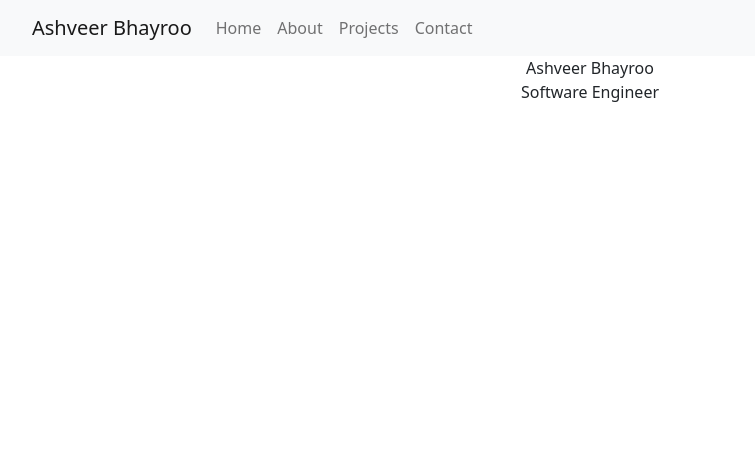
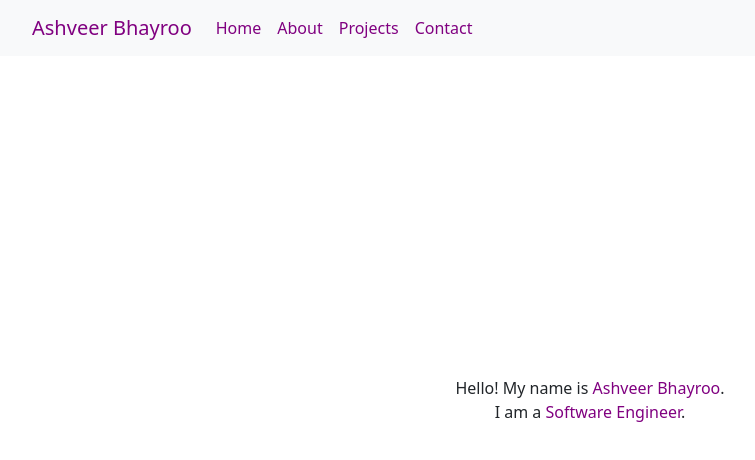
Before and after one commit to AshveerB/dossier, a React (Create React App) app: page / in a window 1280 px wide. Shown: the top 460 px of the page, without its empty margins (50-805 px from the left). Built offline with nearby package versions, Linux system fonts and the light colour scheme.

Commit message:
add css to home and contact pages

```diff
--- a/src/components/nav/NavBar.jsx
+++ b/src/components/nav/NavBar.jsx
@@ -1,18 +1,19 @@
 import React from 'react';
 import { Navbar, Container, Nav } from 'react-bootstrap'
+import './navbar.css'
 
 function NavBar(props) {
     return (
         <Navbar bg="light" expand="lg">
-            <Container>
-                <Navbar.Brand href="/">Ashveer Bhayroo</Navbar.Brand>
+            <Container >
+                <Navbar.Brand href="/"><span className='nav-color'>Ashveer Bhayroo</span></Navbar.Brand>
                 <Navbar.Toggle aria-controls="basic-navbar-nav" />
                 <Navbar.Collapse id="basic-navbar-nav">
                     <Nav className="me-auto">
-                        <Nav.Link href="/">Home</Nav.Link>
-                        <Nav.Link href="/about">About</Nav.Link>
-                        <Nav.Link href="/projects">Projects</Nav.Link>
-                        <Nav.Link href="/contact">Contact</Nav.Link>
+                        <Nav.Link href="/"><span className='nav-color'>Home</span></Nav.Link>
+                        <Nav.Link href="/about"><span className='nav-color'>About</span></Nav.Link>
+                        <Nav.Link href="/projects"><span className='nav-color'>Projects</span></Nav.Link>
+                        <Nav.Link href="/contact"><span className='nav-color'>Contact</span></Nav.Link>
                     </Nav>
                 </Navbar.Collapse>
             </Container>
--- /dev/null
+++ b/src/components/nav/navbar.css
@@ -0,0 +1,3 @@
+.nav-color {
+    color: purple;
+}
--- a/src/views/contact/Contact.jsx
+++ b/src/views/contact/Contact.jsx
@@ -1,12 +1,13 @@
 import React from 'react';
 import { contactLinks } from '../../components/data'
+import './contact.css'
 
 function Contact(props) {
     return (
         <>
-        <div>
+        <div className='contact'>Contact Me:
             {contactLinks.map((link) => {
-                return <a href={link.link} target="_blank" rel='noreferrer' key={link.id}>{link.name}{" "}</a>
+                return <a href={link.link} target="_blank" rel='noreferrer' className='links' key={link.id}> {link.name}{" "}</a>
             })}
         </div>
         <div>{" "}</div>
--- /dev/null
+++ b/src/views/contact/contact.css
@@ -0,0 +1,12 @@
+.contact {
+    position: fixed;
+    left: 50%;
+    bottom: 0px;
+    transform: translate(-50%, -10%);
+    margin: 0 auto;
+}
+
+.links {
+    text-decoration: none;
+    color: purple;
+}
--- a/src/views/home/Home.jsx
+++ b/src/views/home/Home.jsx
@@ -1,12 +1,14 @@
 import React from 'react';
 import { name, title } from '../../components/data'
-
+import './home.css'
 
 function Home(props) {
     return (
-        <div>
-            {name}<br />{title}
-        </div>
+        <>
+            <div className='homeContainer'>
+                <div className='greeting'>Hello! My name is <span className='name'>{name}</span>.<br />I am a <span className='title'>{title}</span>.</div>
+            </div>
+        </>
     );
 }
 
--- /dev/null
+++ b/src/views/home/home.css
@@ -0,0 +1,10 @@
+.homeContainer {
+    position: absolute;
+    left: 50%;
+    top: 50%;
+    transform: translate(-50%, -50%);
+}
+
+span {
+    color: purple;
+}
```
